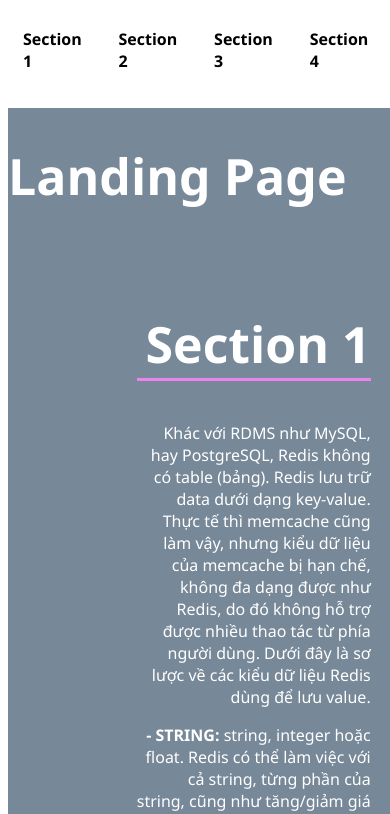
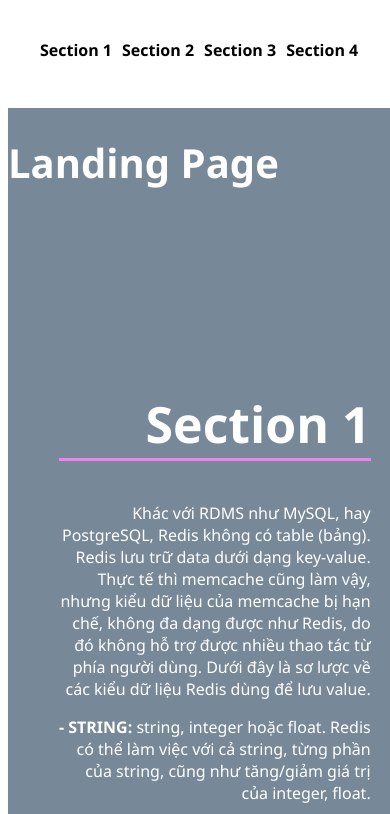
Before and after one commit to Themanh99/javascript-landingpage, a plain HTML site: page index.html in a window 390 px wide. Shown: the top 814 px of the page. Drawn offline with Linux system fonts and the light colour scheme.

Commit message:
fix comment review 1st

```diff
--- a/css/styles.css
+++ b/css/styles.css
@@ -90,12 +90,11 @@ li > a {
 }
 
 .main > section {
-  height: auto;
   width: 60vw;
   float: right;
   text-align: right;
   margin: 0 5vw 0 0;
-  height: 100vh;
+  height: 95vh;
   display: inline-table;
 }
 
@@ -144,8 +143,17 @@ li > a {
     font-size: 16px;
   }
 
+  .header #nav-ul {
+    justify-content: center;
+  }
+
+  #nav-ul > li {
+    padding: 0;
+    margin: 0 5px;
+  }
+
   .title-main {
-    font-size: 50px;
+    font-size: 40px;
   }
 
   .main {
@@ -157,7 +165,9 @@ li > a {
   }
 
   .main > section {
-    margin-top: 100px;
+    margin-top: 50px;
+    width: 80vw;
+    padding-top: 150px;
   }
 
   li:active > a {
--- a/js/app.js
+++ b/js/app.js
@@ -41,36 +41,45 @@ nav.forEach((link) => {
   });
 });
 
-// Update active state based on current scroll position
+// Check if this section in view port is return true
+function isInViewPort(section, widthView) {
+  const secBounding = section.getBoundingClientRect();
+  if (widthView <= 500) {
+    return (
+      secBounding.top <= window.innerHeight &&
+      secBounding.bottom >= window.innerHeight
+    );
+  }
+  return (
+    secBounding.top > 0 &&
+    secBounding.bottom - 100 <
+      (window.innerHeight || document.documentElement.clientHeight)
+  );
+}
 window.addEventListener("scroll", function () {
   const sections = document.querySelectorAll("section");
-  const scrollPosition = window.scrollY + 100;
 
   // Scrolltop to remove active class on navigation bar
   if (window.scrollY < 99) {
     nav.forEach((li) => li.classList.remove("active"));
   }
+
   sections.forEach((section) => {
-    section.classList.remove("active");
-    // View section always between top and top + height
-    const sectionTop = section.offsetTop;
-    const sectionHeight = section.offsetHeight;
     const sectionId = section.getAttribute("id");
-    if (
-      scrollPosition >= sectionTop &&
-      scrollPosition < sectionTop + sectionHeight
-    ) {
+    if (isInViewPort(section, window.innerWidth)) {
+      /** Remove active class on navigation bar */
       nav.forEach((li) => li.classList.remove("active"));
-
+      section.classList.add("active");
       document
         .querySelector(`nav a[id="#${sectionId}"]`)
         .classList.add("active");
-      section.classList.add("active");
+    } else {
+      section.classList.remove("active");
     }
   });
 });
 
-// Scroll to top
+// Start logic of button to top
 const btnTop = document.getElementById("btn-top");
 window.onscroll = function () {
   scrollDisplay();
@@ -92,3 +101,4 @@ function scrollDisplay() {
 function scrollToTop() {
   window.scrollTo({ top: 0, behavior: "smooth" });
 }
+// End logic button to top
```
Also changed, not shown: 1 other file.
